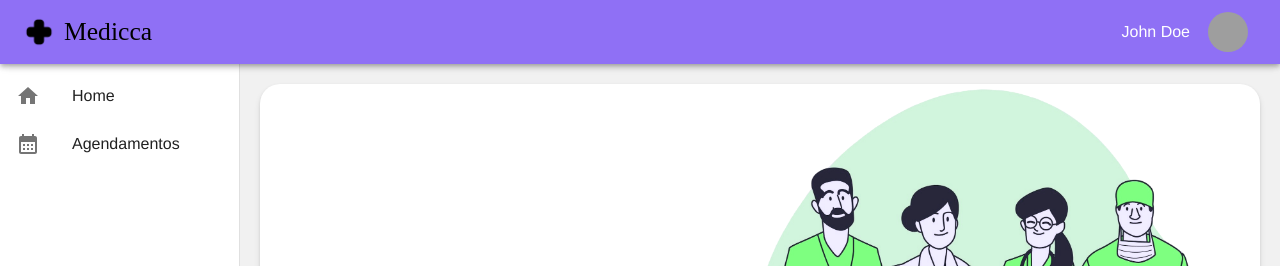
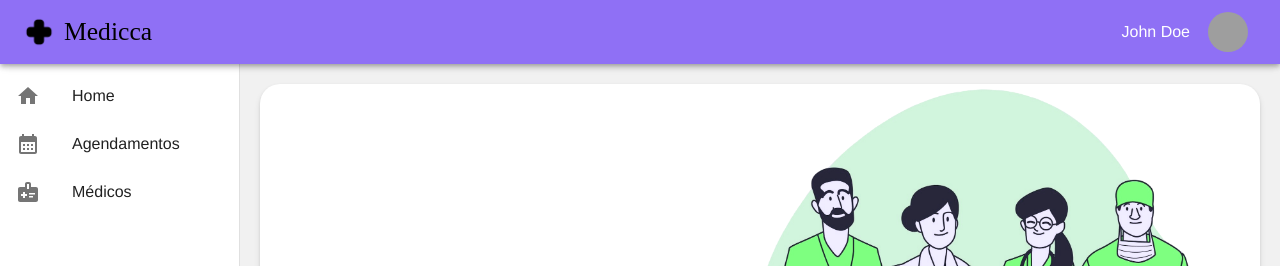
Before and after one commit to AryaneLadeira/Medicca, a React (Vite) app in the folder medicca-front/: page / in a window 1280 px wide. Shown: the top 266 px of the page. Built offline with nearby package versions, Linux system fonts and the light colour scheme; grey boxes are pictures that could not be loaded; a web font is replaced by a local one.

Commit message:
Adding doctors route in menu

```diff
--- a/medicca-front/src/components/molecules/MenuComponent/index.tsx
+++ b/medicca-front/src/components/molecules/MenuComponent/index.tsx
@@ -1,6 +1,6 @@
-// MenuComponent.tsx
 import { Home as HomeIcon } from '@mui/icons-material';
 import CalendarMonthIcon from '@mui/icons-material/CalendarMonth';
+import MedicalInformationIcon from '@mui/icons-material/MedicalInformation';
 import {
   List,
   ListItem,
@@ -19,6 +19,7 @@ interface MenuItemType {
 }
 
 function MenuComponent() {
+  const userType = 'patient';
   const navigate = useNavigate();
 
   const menuItems: MenuItemType[] = [
@@ -29,6 +30,14 @@ function MenuComponent() {
       onClick: () => navigate('/agendamentos'),
     },
   ];
+
+  if (userType === 'patient') {
+    menuItems.push({
+      text: 'Médicos',
+      icon: <MedicalInformationIcon />,
+      onClick: () => navigate('/medicos'),
+    });
+  }
 
   return (
     <List className="sidebar-list">
```
